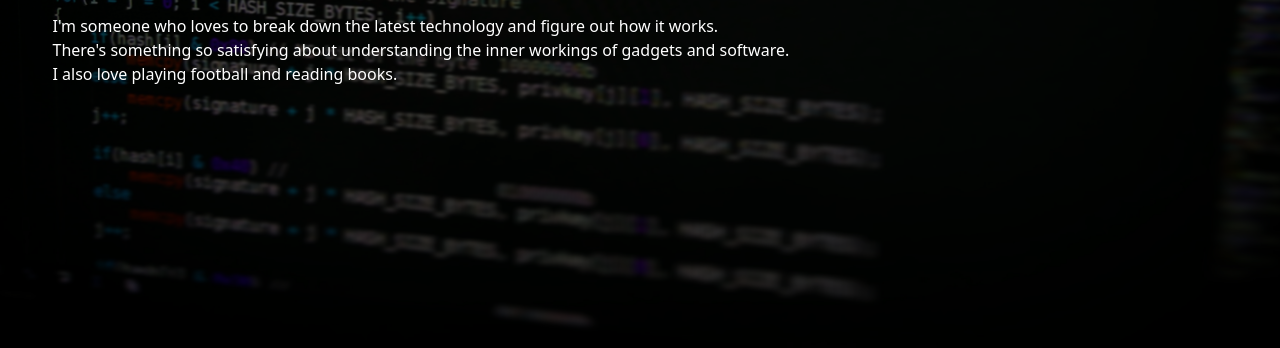
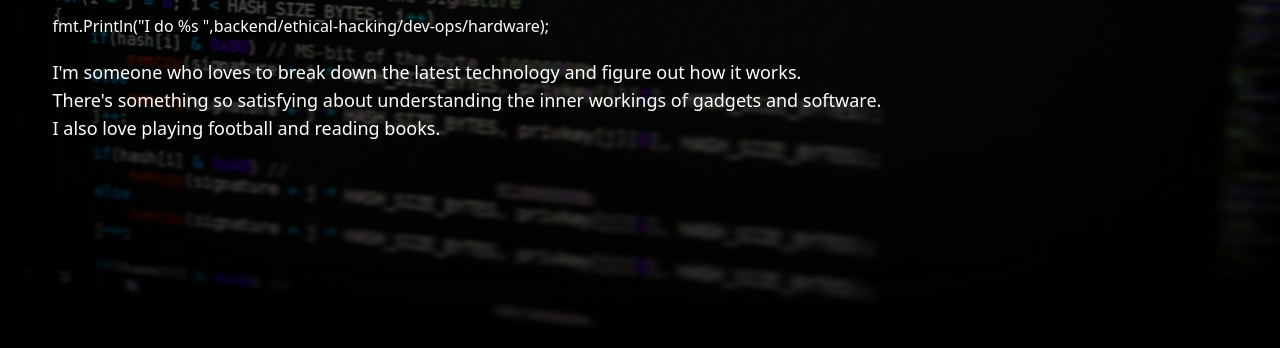
Before and after one commit to aashu10sh/ashshelby.github.io, a plain HTML site: page index.html in a window 1280 px wide. Shown: the part 452-800 px from the top of the page. Drawn offline with nearby package versions, Linux system fonts and the light colour scheme.

Commit message:
added basic syntac

```diff
--- a/index.html
+++ b/index.html
@@ -33,8 +33,13 @@
             <div class="hero-header">
                 <h2 class="text-6xl top-text">Hi, I am <span> Aashutosh</span>,</h2>
                 <h2 class="text-4xl mt-5">and I love playing with technology.</h2>
-                <p class="mt-5">
-                    I'm someone who loves to break down the latest technology and figure out how it works.<br> There's something so satisfying about understanding the inner workings of gadgets and software. <br> I also love playing football and reading books.
+
+                <p class="mt-5">fmt.Println("I do %s ",backend/ethical-hacking/dev-ops/hardware);</p>
+                <!-- last ma garne -->
+                <p class="mt-5 text-lg">
+                    I'm someone who loves to break down the latest technology and figure out how it works.<br> There's
+                    something so satisfying about understanding the inner workings of gadgets and software. <br> I also
+                    love playing football and reading books.
                 </p>
             </div>
 
@@ -49,6 +54,7 @@
         <!-- https://yasio.dev/#about -->
     </section>
 
+
     <section>
         <!-- experience, cv bata chorne  -->
     </section>
```
